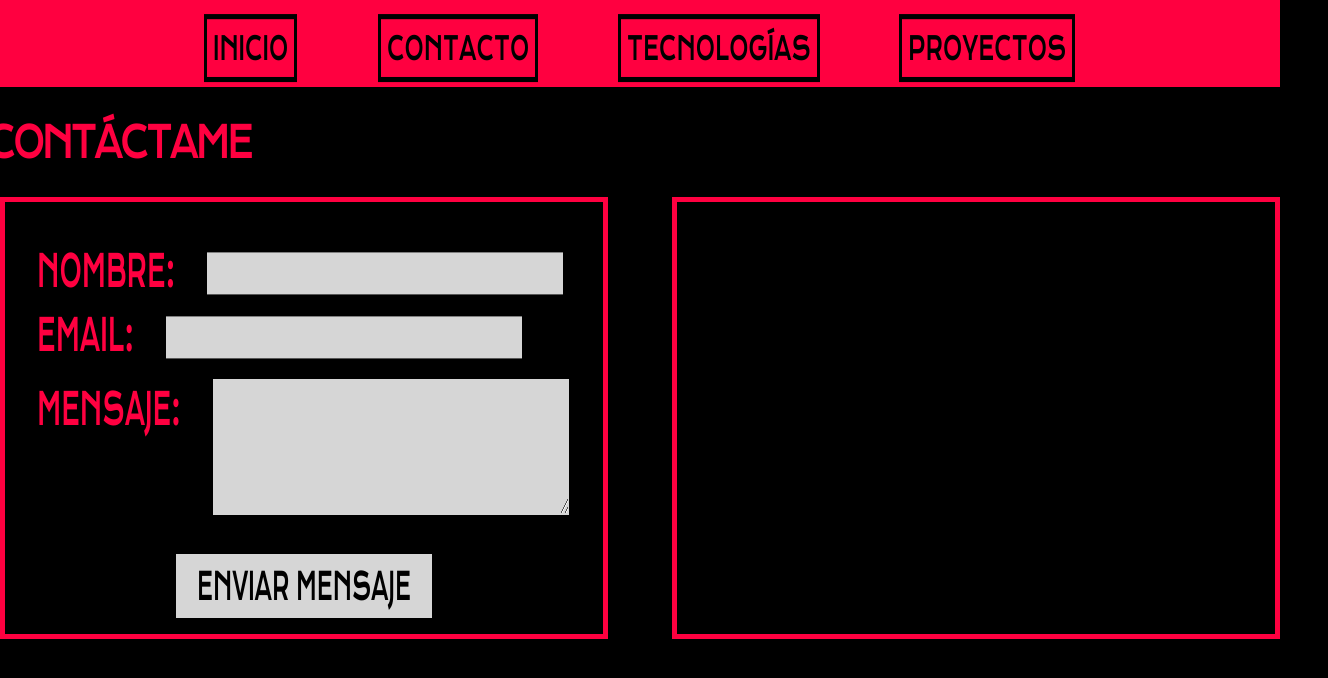
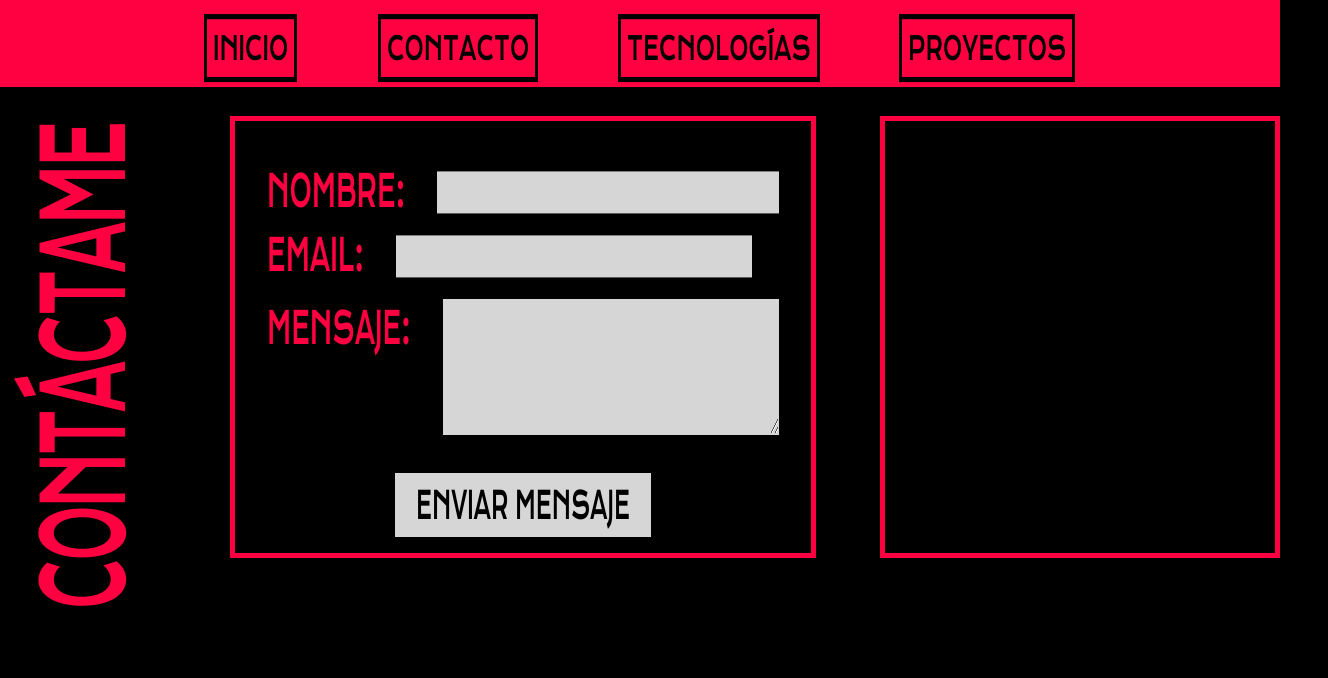
Before and after one commit to carlosegueda/portfolio, a React (Vite) app in the folder frontend/: page /contact in a window 1280 px wide. Shown: the top 678 px of the page, 1328 px wide, since content can reach past the window. Built offline with nearby package versions, Linux system fonts and the light colour scheme.

Commit message:
contacto modificado redist cambiado

```diff
--- a/frontend/src/css/contact.css
+++ b/frontend/src/css/contact.css
@@ -14,42 +14,45 @@ body {
   --colorter: #d6d6d6;
 }
 
-.tituloContacto {
-  display: flex;
-  padding: 0 1.4rem 0 1.1rem;
-  margin-top: 3.5rem;
-}
 
-.tituloContacto > h1 {
-  margin: 0;
-  font-size: 1rem;
-  transform: scaleY(1.4);
-  letter-spacing: -0.1rem;
-}
 
 .panelContact {
   display: flex;
   align-items: center;
   justify-content: center;
   gap: 2rem;
-  padding: 1rem 1.5rem 0rem 1.5rem;
   width: 40rem;
+
+}
+
+.tituloContacto {
+  width: 13%;
+  height: 10%;
+  margin-top: 13.8rem;
+}
+
+.tituloContacto > h1 {
+  font-size: 1.75rem;
+  letter-spacing: -0.1rem;
+  transform: rotate(270deg) scaleY(2);
 }
 
 .sendMsj {
   display: flex;
   flex-direction: column;
+  margin-top: 2rem;
   gap: 1rem;
   border: solid 5px var(--colorsec);
   height: 11.5rem;
-  width: 50%;
+  width: 40%;
   padding: 1rem;
 }
 
 .contactMe {
   border: solid 5px var(--colorsec);
+  margin-top: 2rem;
   height: 11.5rem;
-  width: 50%;
+  width: 40%;
   padding: 1rem;
 }
 
--- a/frontend/src/paginas/contact.jsx
+++ b/frontend/src/paginas/contact.jsx
@@ -4,7 +4,6 @@ import emailjs from "emailjs-com";
 import React, { useState } from "react";
 
 export default function PaginaContacto() {
-
   const [formData, setFormData] = useState({
     name: "",
     email: "",
@@ -45,16 +44,15 @@ export default function PaginaContacto() {
       });
   };
 
-
   return (
     <>
       <Navbar />
-      <div className="tituloContacto">
-        {" "}
-        <h1>CONTÁCTAME</h1>
-      </div>
 
       <div className="panelContact">
+        <div className="tituloContacto">
+          {" "}
+          <h1>CONTÁCTAME</h1>
+        </div>
         <div className="sendMsj">
           {submitted && (
             <div>¡Mensaje enviado con éxito! Te contactaremos pronto.</div>
@@ -99,7 +97,9 @@ export default function PaginaContacto() {
               ></textarea>
             </div>
 
-            <div className="boton"><button type="submit">ENVIAR MENSAJE</button></div>
+            <div className="boton">
+              <button type="submit">ENVIAR MENSAJE</button>
+            </div>
           </form>
         </div>
         <div className="contactMe"> </div>
```
Also changed, not shown: 1 other file (tests, documents, lock files or other folders).
